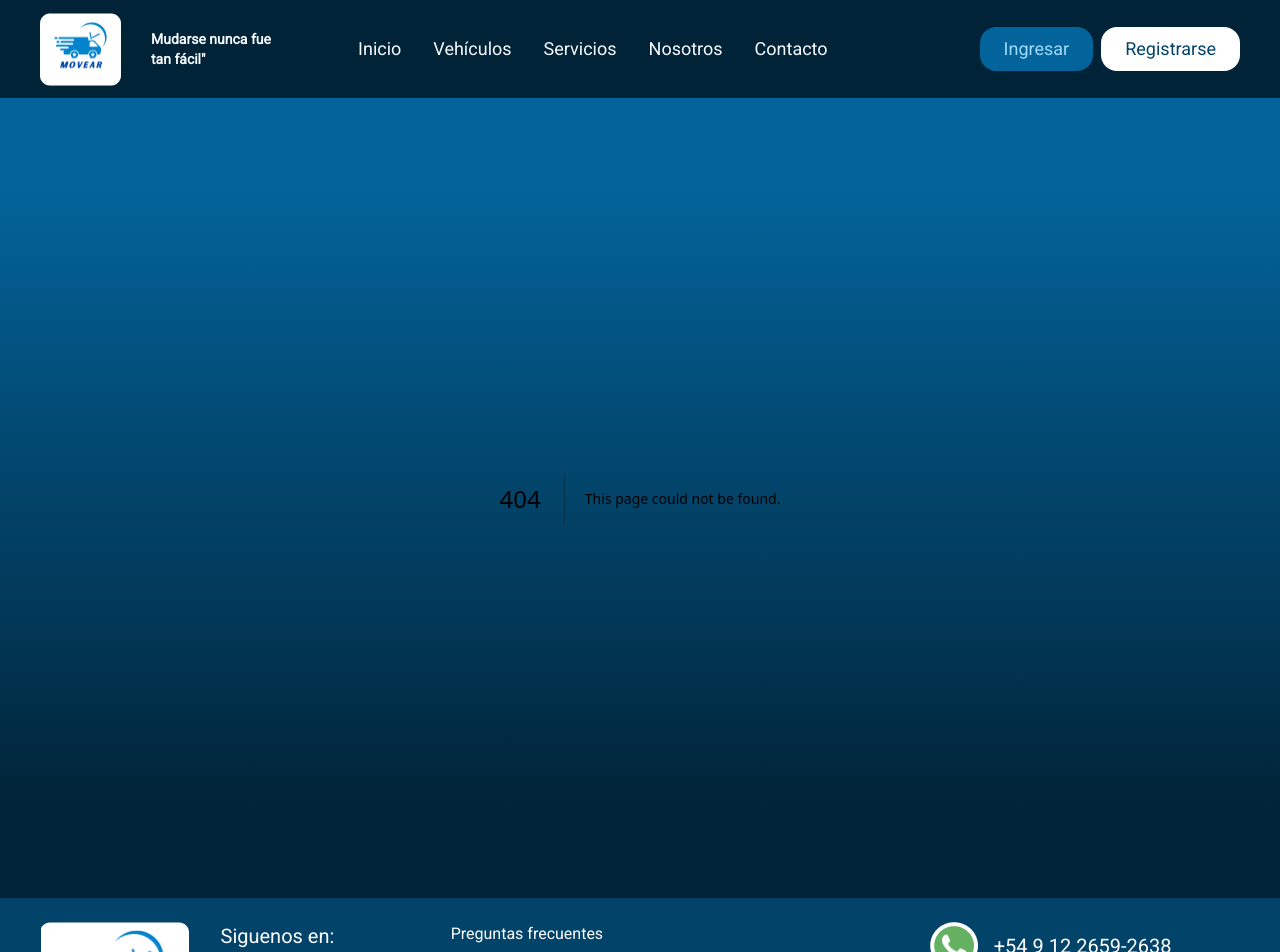
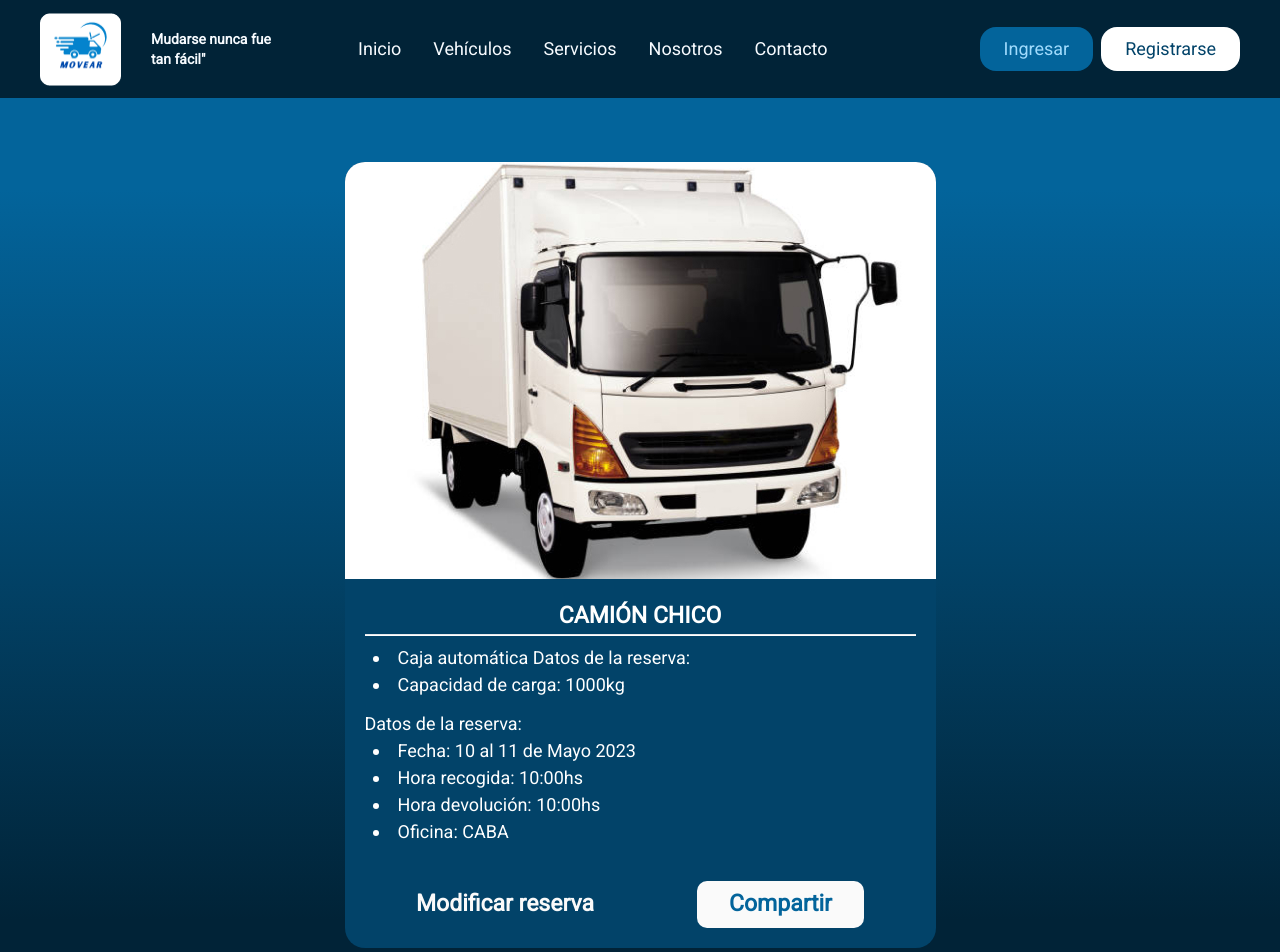
Before and after one commit to Nelsondmondragon/s7-12-m-javareact, a Next.js app in the folder frontend/: page /confirmed in a window 1280 px wide. Before the commit this address had no page. Shown: the top 952 px of the page. Built offline with nearby package versions, Linux system fonts and the light colour scheme.

Commit message:
add confirm payment

```diff
--- a/frontend/src/app/booking/[id]/page.tsx
+++ b/frontend/src/app/booking/[id]/page.tsx
@@ -5,7 +5,7 @@ const BookingCar = ({ params }) => {
     const result = cars.filter((vh) => vh.categoria === params.id);
 
     return (
-        <div className="h-screen flex justify-center">
+        <section className="min-h-[85vh] flex justify-center">
             <div className="w-full h-fit mx-10 my-10 p-10 bg-white/80 rounded-3xl flex flex-col items-center gap-8">
                 {result.map((car) => {
                     return (
@@ -27,7 +27,7 @@ const BookingCar = ({ params }) => {
                     );
                 })}
             </div>
-        </div>
+        </section>
     );
 };
 
--- /dev/null
+++ b/frontend/src/app/confirmed/page.tsx
@@ -0,0 +1,36 @@
+import Image from 'next/image';
+
+const Confirmed = () => {
+    return (
+        <section className="min-h-[85vh] flex justify-center text-white py-[5%]">
+            <div className='bg-primary-700 rounded-[20px]'>
+                <Image
+                    src={`/assets/images/booking/vehicle-XL.jpg`}
+                    width={591}
+                    height={417}
+                    alt="vehicle large"
+                    className='rounded-t-[20px]'
+                />
+                <div className='p-5'>
+                    <h3 className='text-center text-[23px] font-bold'>CAMIÓN CHICO</h3>
+                    <hr className="h-[2px] bg-white" />
+                    <div className="flex flex-col list-inside mt-2 text-[18px]">
+                        <li className='ml-2'>Caja automática Datos de la reserva:</li>
+                        <li className='ml-2'>Capacidad de carga: 1000kg</li>
+                        <p className='mt-3'>Datos de la reserva:</p>
+                        <li className='ml-2'>Fecha: 10 al 11 de Mayo 2023</li>
+                        <li className='ml-2'>Hora recogida: 10:00hs</li>
+                        <li className='ml-2'>Hora devolución: 10:00hs</li>
+                        <li className='ml-2'>Oficina: CABA</li>
+                    </div>
+                    <div className='flex justify-around mt-9'>
+                        <button className='text-[23px] font-semibold text-[#FAFAFA]'>Modificar reserva</button>
+                        <button className='bg-[#FAFAFA] rounded-[10px] w-[167px] h-[47px] text-primary-600 text-[23px] font-semibold'>Compartir</button>
+                    </div>
+                </div>
+            </div>
+        </section>
+    );
+};
+
+export default Confirmed;
```
Also changed, not shown: frontend/public/assets/images/booking/vehicle-XL.jpg (added).
